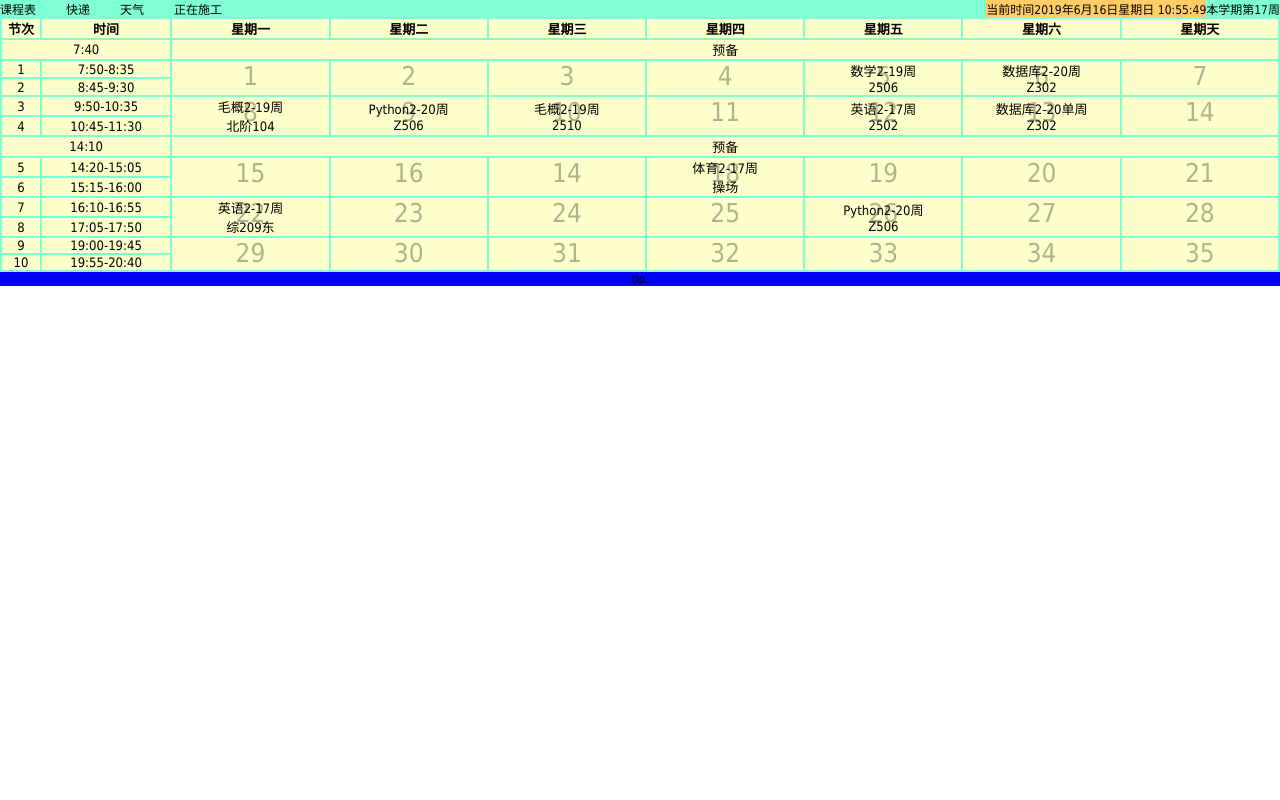
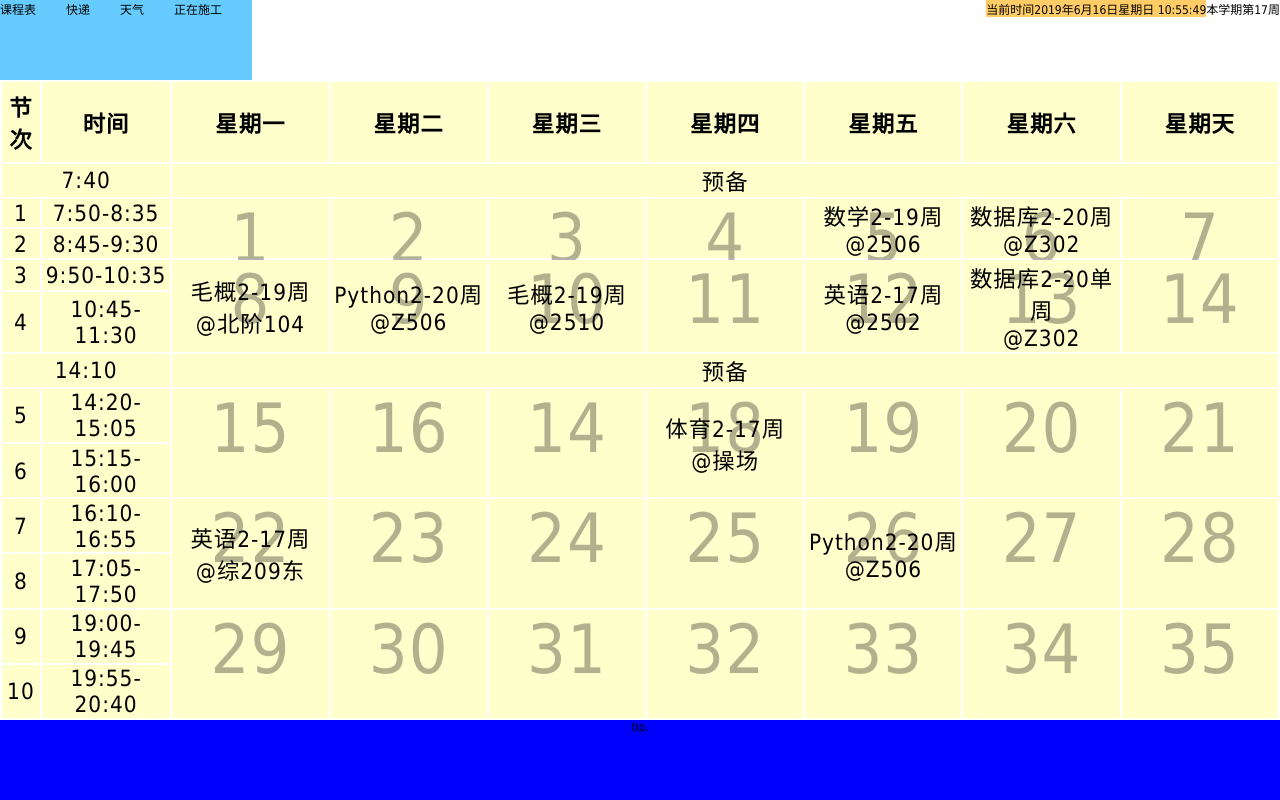
Before and after one commit to 160512/ComprehensiveWebsiteForLove, a plain HTML site: page index.html in a window 1280 px wide. Drawn offline with Linux system fonts and the light colour scheme.

Commit message:
1.电脑端新增自适应

```diff
--- a/css/index_css.css
+++ b/css/index_css.css
@@ -20,7 +20,7 @@ body {
     color: #000;
 }
 html {
-    overflow-y: scroll;
+    overflow: hidden;
 }
 ul, ol {
     list-style-type: none;
@@ -69,10 +69,13 @@ a:hover, a:active {
 }
 /******************************/
 .header {
-    width: 100%;
-    height: 10%;
+    width: 100vw;
+    height: 10vh;
 }
 .nav {
+    width: auto;
+    height: 100%;
+    float: left;
     background-color: #6cf;
 }
 div.nav ul {
@@ -97,9 +100,8 @@ div.nav ul li {
     float: right;
 }
 .main {
-    width: 100%;
-    height: 80%;
-    background-color: aquamarine;
+    width: 100vw;
+    height: 80vh;
 }
 #curriculum {
     width: 100%;
@@ -107,6 +109,10 @@ div.nav ul li {
     text-align: center;
     font-size: 20px;
     margin: 0 auto;
+}
+#curriculum td{
+    font-size: 2.8vh;
+    letter-spacing: 1px;
 }
 #curriculum .header {
     font-weight: bold;
@@ -140,7 +146,7 @@ div.nav ul li {
     top: 0px;
     width: 100%;
     height: 100%;
-    font-size: 200%;
+    font-size: 8.5vh;
     opacity: 0.3;
     z-index: 0;
     user-select: none;
@@ -150,7 +156,7 @@ div.nav ul li {
 }
 
 .footer {
-    width: 100%;
-    height: 10%;
+    width: 100vw;
+    height: 10vh;
     background-color: blue;
 }
--- a/index.html
+++ b/index.html
@@ -18,7 +18,7 @@
             </ul>
         </div>
         <div class="timeshow">
-            <p class="week">第一周<p class="time">
+            <p class="week"><p class="time">
         </div>
     </div>
     <div class="main">
--- a/javascript/index_javascript.js
+++ b/javascript/index_javascript.js
@@ -114,7 +114,7 @@ $(document).ready(function loadCurriculumXML() {
                         var sClassDataTag = '#classdata' + iWeekNumber + iClassNumber;//制作标签
                         var sClassDataHtml = $(sClassDataTag).html();//获取标签html内容
                         //新增html内容
-                        var sClassData = sClassDataHtml + '<div class="classdetails"><p>' + sClassName + '<span>' + iStartWeekNumber + '-' + iEndWeekNumber + '</span><span>' + sOoT + '</span></p><p>' + sRoom + '</div></p>';
+                        var sClassData = sClassDataHtml + '<div class="classdetails"><p>' + sClassName + '<span>' + iStartWeekNumber + '-' + iEndWeekNumber + '</span><span>' + sOoT + '</span></p><p>@' + sRoom + '</div></p>';
                         $(sClassDataTag).html(sClassData);//修改新增内容
                         console.log(sClassDataHtml);
                         $(sClassDataTag).children('.classdetails').css('display', 'none');
```
